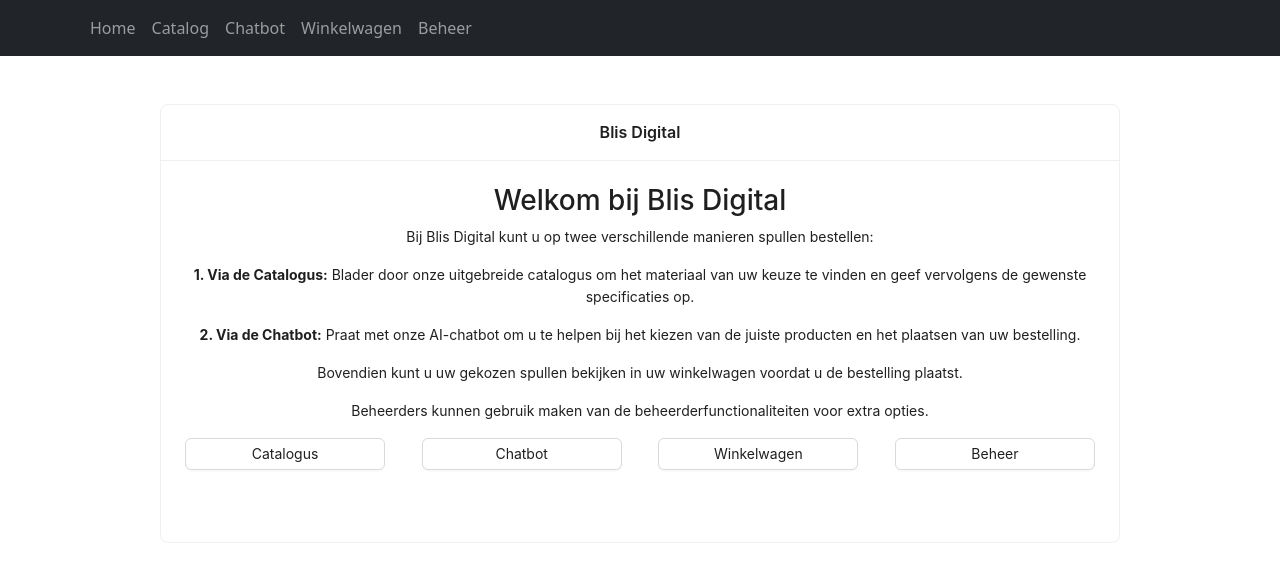
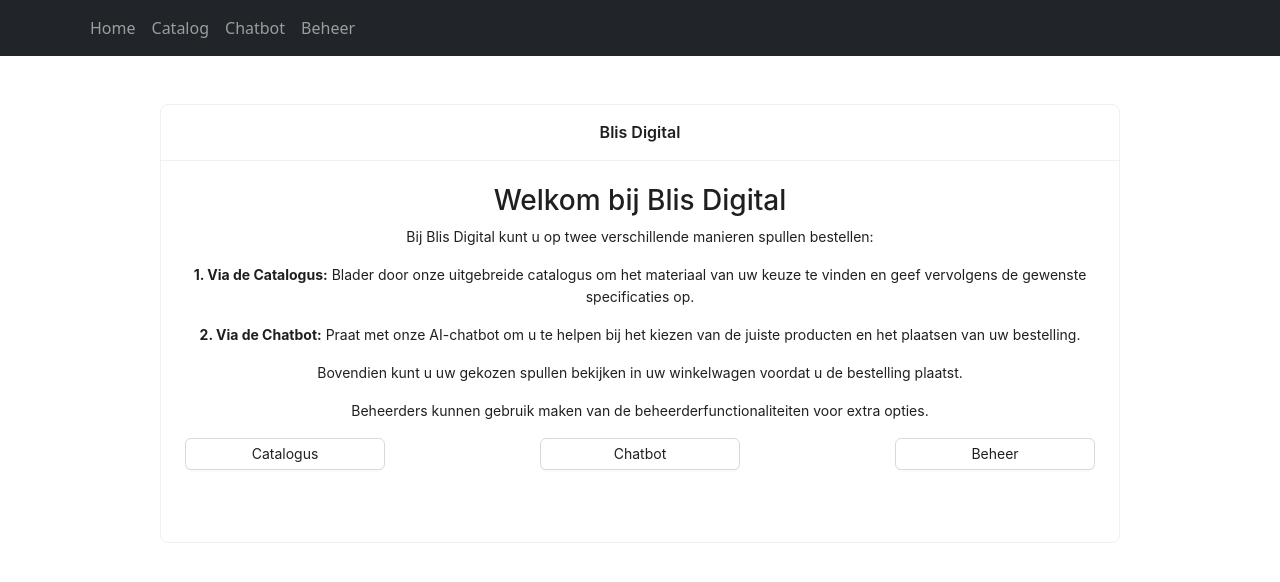
Before and after one commit to teammaxxter2-0/Web-applicatie, a React (Vite) app in the folder Front-end/OfferteApp/: page / in a window 1280 px wide. Shown: the top 582 px of the page. Built offline with nearby package versions, Linux system fonts and the light colour scheme.

Commit message:
winkelwagen gedumpt (#11)
* winkelwagen gedumpt

* oeps vergeten

```diff
--- a/Front-end/OfferteApp/src/Components/Navbar.tsx
+++ b/Front-end/OfferteApp/src/Components/Navbar.tsx
@@ -29,9 +29,6 @@ function Navbar() {
                             <Link className="nav-link" to="/chatbot">Chatbot </Link>
                         </li>
                         <li className="nav-item">
-                            <Link className="nav-link" to="/winkelwagen">Winkelwagen </Link>
-                        </li>
-                        <li className="nav-item">
                             <Link className="nav-link" to="/beheerder">Beheer </Link>
                         </li>
                         {loggedIn &&
--- a/Front-end/OfferteApp/src/Pages/App.tsx
+++ b/Front-end/OfferteApp/src/Pages/App.tsx
@@ -39,9 +39,6 @@ function App() {
                         <Button style={{ width: '200px' }} onClick={() => navigate('/chatbot')}>
                             Chatbot
                         </Button>
-                        <Button style={{ width: '200px' }} onClick={() => navigate('/winkelwagen')}>
-                            Winkelwagen
-                        </Button>
                         <Button style={{ width: '200px' }} onClick={() => navigate('/beheerder')}>
                             Beheer
                         </Button>
--- a/Front-end/OfferteApp/src/Pages/winkelwagen.tsx
+++ /dev/null
@@ -1,50 +0,0 @@
-import { useState } from 'react';
-import Navbar from '../Components/Navbar.tsx';
-import { Material } from "../interfaces/Materiaalsoort.ts";
-import useOptions from "../hooks/Options.ts";
-
-function Winkelwagen() {
-    const materials = useOptions();
-    const [Materiaal, setMateriaal] = useState<Material | null>(null);
-
-    const handleselectchangeMeteriaal = (event: React.ChangeEvent<HTMLSelectElement>) => {
-        const material = materials.find(m => m.id === parseInt(event.target.value));
-        setMateriaal(material || null);
-    };
-
-    return (
-        <>
-            <Navbar />
-            <h1>Winkelwagen</h1>
-            <div className="inputTable">
-                <select onChange={handleselectchangeMeteriaal}>
-                    <option value="">Selecteer Materiaal</option>
-                    {materials.map(material => (
-                        <option key={material.id} value={material.id}>
-                            {material.name}
-                        </option>
-                    ))}
-                </select>
-                {Materiaal && (
-                    <table>
-                        <thead>
-                            <tr>
-                                <th>Label</th>
-                                <th>Waarde</th>
-                            </tr>
-                        </thead>
-                        <tbody>
-                            <tr>
-                                <td>{Materiaal.name}</td>
-                                <td>{Materiaal.prijsPerM2}</td>
-                            </tr>
-                        </tbody>
-                    </table>
-                )}
-            </div>
-
-        </>
-    );
-}
-
-export default Winkelwagen;
--- a/Front-end/OfferteApp/src/main.tsx
+++ b/Front-end/OfferteApp/src/main.tsx
@@ -10,7 +10,6 @@ import App from './Pages/App.tsx'
 import ErrorPage from "./Pages/error-page.tsx"
 import Chatbot from './Pages/chatbot.tsx';
 import Catalog from './Pages/catalog.tsx';
-import Winkelwagen from './Pages/winkelwagen.tsx';
 import LogIn from './Pages/login.tsx';
 import BerekenBlad from "./Pages/Berekenblad.tsx";
 import AdminSeeMaterials from './Pages/admin-see-materials.tsx';
@@ -25,7 +24,6 @@ const router = createBrowserRouter(
             <Route index element={<App />}></Route>
             <Route path={"chatbot"} element={<Chatbot />}></Route>
             <Route path={"catalog"} element={<Catalog />}></Route>
-            <Route path={"winkelwagen"} element={<Winkelwagen />}></Route>
             <Route path={"login"} element={<LogIn />}></Route>
             <Route path={"berekenblad/:id"} element={<BerekenBlad />}></Route>
             <Route path={"beheerder"}>
```
